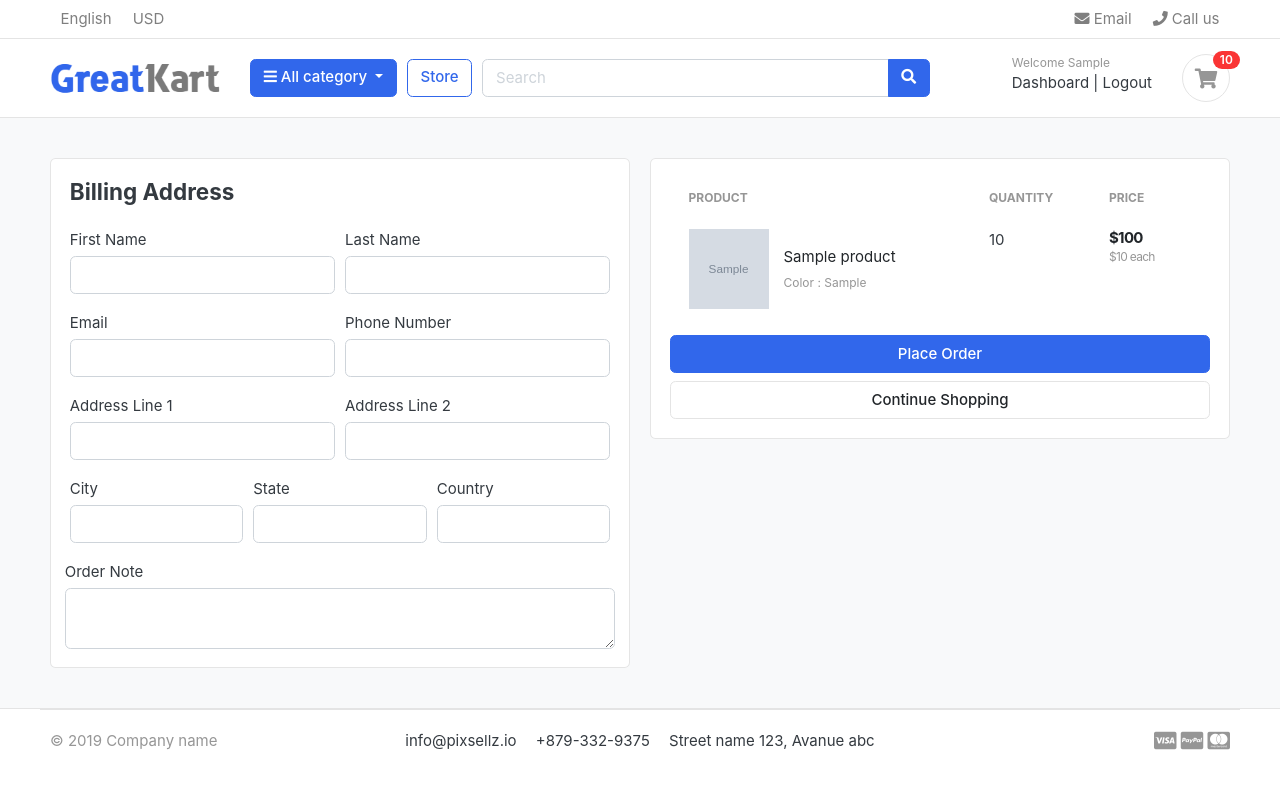
After one commit to alezz123456789/store_django, a Django app: page /card/checkout/ in a window 1280 px wide. The commit adds this page. Run offline with Django 4.2, Linux system fonts and the light colour scheme; a user stored in the database is signed in; tables that the repository leaves empty hold one stand-in row (values such as "Sample post"); grey boxes marked "Sample" are stand-in pictures; some libraries are stand-ins or nearby versions; some web fonts are replaced.

Commit message:
completed card views

```diff
--- a/cards/models.py
+++ b/cards/models.py
@@ -1,5 +1,6 @@
 from django.db import models
 from store.models import Product,Variation
+from accounts.models import Account
 # Create your models here.
 
 class Card(models.Model):
@@ -15,9 +16,10 @@ class Card(models.Model):
 
 
 class CardItem(models.Model):
+    user=models.ForeignKey(Account,on_delete=models.CASCADE,null=True)
     product=models.ForeignKey(Product,on_delete=models.CASCADE)
     variation=models.ManyToManyField(Variation,blank=True)
-    card=models.ForeignKey(Card,on_delete=models.CASCADE)
+    card=models.ForeignKey(Card,on_delete=models.CASCADE,null=True)
     quantity=models.IntegerField()
     is_active=models.BooleanField(default=True)
 
--- a/cards/urls.py
+++ b/cards/urls.py
@@ -14,6 +14,7 @@ Including another URLconf
     1. Import the include() function: from django.urls import include, path
     2. Add a URL to urlpatterns:  path('blog/', include('blog.urls'))
 """
+
 # from django.conf import settings
 # from django.conf.urls.static import static
 
@@ -26,6 +27,8 @@ urlpatterns = [
     path('/add_card/<int:product_id>', views.add_card ,name="add_card"),
     path('/remove_card/<int:product_id>/<int:card_item_id>', views.remove_card ,name="remove_card"),
     path('/remove_card_item/<int:product_id>/<int:card_item_id>', views.remove_card_item ,name="remove_card_item"),
+
+    path('checkout/', views.checkout ,name="checkout"),
     # path('/<slug:category_slug>', views.store ,name="products_by_category"),
     # path('/<slug:category_slug>/<slug:products_slug>', views.product_detail ,name="product_detail"),
 ]
--- a/cards/views.py
+++ b/cards/views.py
@@ -4,6 +4,7 @@ from .models import Card,CardItem
 # Create your views here.
 # from django.http import HttpResponse
 from django.core.exceptions import ObjectDoesNotExist
+from django.contrib.auth.decorators import login_required
 
 def _card_id(request):
     card=request.session.session_key
@@ -12,78 +13,152 @@ def _card_id(request):
     return card
 
 def add_card(request,product_id):
+    current_user=request.user
     product=Product.objects.get(id=product_id)#get product
-    product_variation=[]
-    if request.method == 'POST':
-        for item in request.POST:
-            key=item
-            value=request.POST[key]
+    # if the user is an auth
+    if current_user.is_authenticated:
+        product_variation=[]
+        if request.method == 'POST':
+            for item in request.POST:
+                key=item
+                value=request.POST[key]
 
-            try:
-                variation=Variation.objects.get(product=product,variation_category__iexact=key,variation_value__iexact=value)
-                product_variation.append(variation)
-            except:
-                pass
+                try:
+                    variation=Variation.objects.get(product=product,variation_category__iexact=key,variation_value__iexact=value)
+                    product_variation.append(variation)
+                except:
+                    pass
 
-    try:
-        card=Card.objects.get(card_id=_card_id(request))# get the card using card_id present in the session
-    except Card.DoesNotExist:
-        card=Card.objects.create(
-            card_id=_card_id(request)
-        )
-    card.save()
+        # try:
+        #     card=Card.objects.get(card_id=_card_id(request))# get the card using card_id present in the session
+        # except Card.DoesNotExist:
+        #     card=Card.objects.create(
+        #         card_id=_card_id(request)
+        #     )
+        # card.save()
 
-    is_card_item_exists=CardItem.objects.filter(product=product,card=card).exists()
-    if is_card_item_exists:
-        card_item=CardItem.objects.filter(product=product,card=card)
-        ## 1- existing_variation -> Database
-        ## 2- current variation -> product_variation
-        ## 3- item_id -> Database
+        is_card_item_exists=CardItem.objects.filter(product=product,user=current_user).exists()
+        if is_card_item_exists:
+            card_item=CardItem.objects.filter(product=product,user=current_user)
+            ## 1- existing_variation -> Database
+            ## 2- current variation -> product_variation
+            ## 3- item_id -> Database
 
-        #1
-        ex_var_list=[]
-        id=[]
-        for item in card_item:
-            existing_variation=item.variation.all()
-            ex_var_list.append(list(existing_variation))
-            id.append(item.id)
-        #2
-        if product_variation in ex_var_list:
-            #increace the card item quantity
-            index=ex_var_list.index(product_variation)
-            item_id=id[index]
-            item=CardItem.objects.get(product=product,id=item_id)
+            #1
+            ex_var_list=[]
+            id=[]
+            for item in card_item:
+                existing_variation=item.variation.all()
+                ex_var_list.append(list(existing_variation))
+                id.append(item.id)
+            #2
+            if product_variation in ex_var_list:
+                #increace the card item quantity
+                index=ex_var_list.index(product_variation)
+                item_id=id[index]
+                item=CardItem.objects.get(product=product,id=item_id)
 
-            item.quantity +=1
-            item.save()
+                item.quantity +=1
+                item.save()
+            else:
+                #create a new card_item
+                item=CardItem.objects.create(product=product,quantity=1,user=current_user)
+                ####
+                if len(product_variation) > 0:
+                    item.variation.clear()
+                    item.variation.add(*product_variation)
+                item.save()
         else:
-            #create a new card_item
-            item=CardItem.objects.create(product=product,quantity=1,card=card)
+            card_item=CardItem.objects.create(
+                product=product,
+                quantity=1,
+                user=current_user,
+            )
+            if len(product_variation) > 0:
+                card_item.variation.clear()
+                card_item.variation.add(*product_variation)
             ####
+            card_item.save()
+        # return HttpResponse(card_item.quantity)
+        # exit()
+        return redirect('card')
+    # if the user is not auth
+    else:
+        product_variation=[]
+        if request.method == 'POST':
+            for item in request.POST:
+                key=item
+                value=request.POST[key]
+
+                try:
+                    variation=Variation.objects.get(product=product,variation_category__iexact=key,variation_value__iexact=value)
+                    product_variation.append(variation)
+                except:
+                    pass
+
+        try:
+            card=Card.objects.get(card_id=_card_id(request))# get the card using card_id present in the session
+        except Card.DoesNotExist:
+            card=Card.objects.create(
+                card_id=_card_id(request)
+            )
+        card.save()
+
+        is_card_item_exists=CardItem.objects.filter(product=product,card=card).exists()
+        if is_card_item_exists:
+            card_item=CardItem.objects.filter(product=product,card=card)
+            ## 1- existing_variation -> Database
+            ## 2- current variation -> product_variation
+            ## 3- item_id -> Database
+
+            #1
+            ex_var_list=[]
+            id=[]
+            for item in card_item:
+                existing_variation=item.variation.all()
+                ex_var_list.append(list(existing_variation))
+                id.append(item.id)
+            #2
+            if product_variation in ex_var_list:
+                #increace the card item quantity
+                index=ex_var_list.index(product_variation)
+                item_id=id[index]
+                item=CardItem.objects.get(product=product,id=item_id)
+
+                item.quantity +=1
+                item.save()
+            else:
+                #create a new card_item
+                item=CardItem.objects.create(product=product,quantity=1,card=card)
+                ####
+                if len(product_variation) > 0:
+                    item.variation.clear()
+                    item.variation.add(*product_variation)
+                item.save()
+        else:
+            card_item=CardItem.objects.create(
+                product=product,
+                quantity=1,
+                card=card,
+            )
             if len(product_variation) > 0:
-                item.variation.clear()
-                item.variation.add(*product_variation)
-            item.save()
-    else:
-        card_item=CardItem.objects.create(
-            product=product,
-            quantity=1,
-            card=card,
-        )
-        if len(product_variation) > 0:
-            card_item.variation.clear()
-            card_item.variation.add(*product_variation)
-        ####
-        card_item.save()
-    # return HttpResponse(card_item.quantity)
-    # exit()
-    return redirect('card')
+                card_item.variation.clear()
+                card_item.variation.add(*product_variation)
+            ####
+            card_item.save()
+        # return HttpResponse(card_item.quantity)
+        # exit()
+        return redirect('card')
 
 def remove_card(request,product_id,card_item_id):
-    card=Card.objects.get(card_id=_card_id(request))
+
     product=get_object_or_404(Product,id=product_id)
     try:
-        card_item=CardItem.objects.get(product=product,card=card,id=card_item_id)
+        if request.user.is_authenticated:
+            card_item=CardItem.objects.get(product=product,user=request.user,id=card_item_id)
+        else:
+            card=Card.objects.get(card_id=_card_id(request))
+            card_item=CardItem.objects.get(product=product,card=card,id=card_item_id)
         if card_item.quantity > 1:
             card_item.quantity -=1
             card_item.save()
@@ -94,18 +169,24 @@ def remove_card(request,product_id,card_item_id):
     return redirect('card')
 
 def remove_card_item(request,product_id,card_item_id):
-    card=Card.objects.get(card_id=_card_id(request))
     product=get_object_or_404(Product,id=product_id)
-
-    card_item=CardItem.objects.get(product=product,card=card,id=card_item_id)
-    card_item.delete()
+    if request.user.is_authenticated:
+        card_item=CardItem.objects.get(product=product,user=request.user,id=card_item_id)
+        card_item.delete()
+    else:
+        card=Card.objects.get(card_id=_card_id(request))
+        card_item=CardItem.objects.get(product=product,card=card,id=card_item_id)
+        card_item.delete()
     return redirect('card')
 
 
 def card(request,total=0,quantity=0,card_item=None):
     try:
-        card=Card.objects.get(card_id=_card_id(request))
-        card_items=CardItem.objects.filter(card=card,is_active=True)
+        if request.user.is_authenticated:
+            card_items=CardItem.objects.filter(user=request.user,is_active=True)
+        else:
+            card=Card.objects.get(card_id=_card_id(request))
+            card_items=CardItem.objects.filter(card=card,is_active=True)
         for card_item in card_items:
             total += (card_item.product.price * card_item.quantity)
             quantity += card_item.quantity
@@ -124,3 +205,31 @@ def card(request,total=0,quantity=0,card_item=None):
         'grand_total':grand_total
     }
     return render(request,'store/card.html',context)
+
+
+@login_required(login_url='login')
+def checkout(request,total=0,quantity=0,card_item=None):
+    try:
+        if request.user.is_authenticated:
+            card_items=CardItem.objects.filter(user=request.user,is_active=True)
+        else:
+            card=Card.objects.get(card_id=_card_id(request))
+            card_items=CardItem.objects.filter(card=card,is_active=True)
+        for card_item in card_items:
+            total += (card_item.product.price * card_item.quantity)
+            quantity += card_item.quantity
+        tax=(2*total)/100
+        grand_total=total+tax
+    except ObjectDoesNotExist:
+        pass # just ignore
+    # context_object_name={
+    #     'card_item':card_item
+    # }
+    context={
+        'total':total,
+        'quantity':quantity,
+        'card_items':card_items,
+        'tax':tax,
+        'grand_total':grand_total
+    }
+    return render(request,'store/checkout.html',context)
--- a/ecommerce/urls.py
+++ b/ecommerce/urls.py
@@ -24,7 +24,7 @@ from . import views
 urlpatterns = [
     path('admin/', admin.site.urls),
     path('', views.home ,name="home"),
-    path('store', include('store.urls')),
-    path('card', include('cards.urls')),
+    path('store/', include('store.urls')),
+    path('card/', include('cards.urls')),
     path('accounts/', include('accounts.urls')),
 ]+ static(settings.STATIC_URL, document_root=settings.STATIC_ROOT)+ static(settings.MEDIA_URL, document_root=settings.MEDIA_ROOT)
--- a/store/urls.py
+++ b/store/urls.py
@@ -23,7 +23,7 @@ from . import views
 
 urlpatterns = [
     path('', views.store ,name="store"),
-    path('/category/<slug:category_slug>', views.store ,name="products_by_category"),
-    path('/category/<slug:category_slug>/<slug:products_slug>', views.product_detail ,name="product_detail"),
-    path('/search/', views.search ,name="search"),
+    path('category/<slug:category_slug>/', views.store ,name="products_by_category"),
+    path('category/<slug:category_slug>/<slug:products_slug>/', views.product_detail ,name="product_detail"),
+    path('search/', views.search ,name="search"),
 ]
--- a/templates/store/card.html
+++ b/templates/store/card.html
@@ -99,9 +99,9 @@
                 </dl>
                 <hr>
                 <p class="text-center mb-3">
-                    <img src="./images/misc/payments.png" height="26">
+                    <img src="{% static 'images/misc/payments.png'%}" height="26">
                 </p>
-                <a href="./place-order.html" class="btn btn-primary btn-block"> Checkout </a>
+                <a href="{% url 'checkout' %}" class="btn btn-primary btn-block"> Checkout </a>
                 <a href="{% url 'store' %}" class="btn btn-light btn-block">Continue Shopping</a>
             </div> <!-- card-body.// -->
             </div> <!-- card.// -->
--- /dev/null
+++ b/templates/store/checkout.html
@@ -0,0 +1,142 @@
+{% extends 'base.html' %}
+{% load static%}
+
+{% block content %}
+<section class="section-content padding-y bg">
+    <div class="container">
+
+    <!-- ============================ COMPONENT 1 ================================= -->
+
+    <div class="row">
+        <aside class="col-lg-6">
+    <div class="card">
+       <div class="card-body">
+        <h4 class="card-title mb-4">Billing Address</h4>
+         <form action="" method="POST">
+            {% csrf_token %}
+            <div class="form-row">
+
+                <div class="col form-group">
+                    <label for="">First Name</label>
+                    <input type="text" name="first_name" class="form-control" required>
+                </div>
+                <div class="col form-group">
+                    <label for="">Last Name</label>
+                    <input type="text" name="last_name" class="form-control" required>
+                </div>
+            </div>
+            <div class="form-row">
+
+                <div class="col form-group">
+                    <label for="">Email</label>
+                    <input type="email" name="email" class="form-control" required>
+                </div>
+                <div class="col form-group">
+                    <label for="">Phone Number</label>
+                    <input type="text" name="phone_number" class="form-control" required>
+                </div>
+            </div>
+            <div class="form-row">
+
+                <div class="col form-group">
+                    <label for="">Address Line 1</label>
+                    <input type="text" name="address1" class="form-control" required>
+                </div>
+                <div class="col form-group">
+                    <label for="">Address Line 2</label>
+                    <input type="text" name="address2" class="form-control" >
+                </div>
+            </div>
+            <div class="form-row">
+
+                <div class="col form-group">
+                    <label for="">City</label>
+                    <input type="text" name="city" class="form-control" required>
+                </div>
+                <div class="col form-group">
+                    <label for="">State</label>
+                    <input type="text" name="state" class="form-control" required>
+                </div>
+                <div class="col form-group">
+                    <label for="">Country</label>
+                    <input type="text" name="country" class="form-control" required>
+                </div>
+
+            </div>
+            <div class="form-row">
+                <label for="">Order Note</label>
+                <textarea name="order_note"  rows="2" class="form-control"></textarea>
+            </div>
+
+       </div>
+    </div> <!-- card.// -->
+
+        </aside> <!-- col.// -->
+        <aside class="col-lg-6">
+
+            <div class="card">
+            <div class="card-body">
+                <table class="table table-borderless table-shopping-cart">
+                    <thead class="text-muted">
+                    <tr class="small text-uppercase">
+                      <th scope="col">Product</th>
+                      <th scope="col" width="120">Quantity</th>
+                      <th scope="col" width="120">Price</th>
+
+                    </tr>
+                    </thead>
+                    <tbody>
+
+                    {% for card_item in card_items %}
+                    <tr>
+                        <td>
+                            <figure class="itemside align-items-center">
+                                <div class="aside"><img src="{{card_item.product.images.url}}" class="img-sm"></div>
+                                <figcaption class="info">
+                                    <a href="{{card_item.product.get_url}}" class="title text-dark">{{card_item.product.product_name}}</a>
+                                    <p class="text-muted small">
+                                        {% if card_item.variation.all %}
+                                           {% for item in card_item.variation.all %}
+
+                                              {{item.variation_category | capfirst}} :  {{item.variation_value | capfirst}}<br>
+                                           {% endfor%}
+                                        {% endif %}
+                                    </p>
+                                </figcaption>
+                            </figure>
+                        </td>
+                        <td>
+                            <!-- col.// -->
+                              <label for="" class="text-center">{{card_item.quantity}}</label>
+                             <!-- col.// -->
+                        </td>
+                        <td>
+                            <div class="price-wrap">
+                                <var class="price">${{card_item.sub_total}}</var>
+                                <small class="text-muted"> ${{card_item.product.price}} each </small>
+                            </div> <!-- price-wrap .// -->
+                        </td>
+
+                    </tr>
+                    {%endfor%}
+                    </tbody>
+                    </table>
+                <!-- <a href="./place-order.html" class="btn btn-primary btn-block"> Place Order </a> -->
+                <button type="submit" name="submit" class="btn btn-primary btn-block"> Place Order </button>
+                <a href="{% url 'store' %}" class="btn btn-light btn-block">Continue Shopping</a>
+            </form>
+            </div> <!-- card-body.// -->
+            </div> <!-- card.// -->
+
+
+    </aside> <!-- col.// -->
+
+
+    </div> <!-- row.// -->
+
+    <!-- ============================ COMPONENT 1 END .// ================================= -->
+
+    </div> <!-- container .//  -->
+    </section>
+    <!-- ========================= SECTION CONTENT END// ========================= -->
+{% endblock %}
```
Also changed, not shown: accounts/views.py (+57 -1 lines), cards/context_process.py (+7 -1 lines), cards/migrations/0004_carditem_user_alter_carditem_card.py (added).
